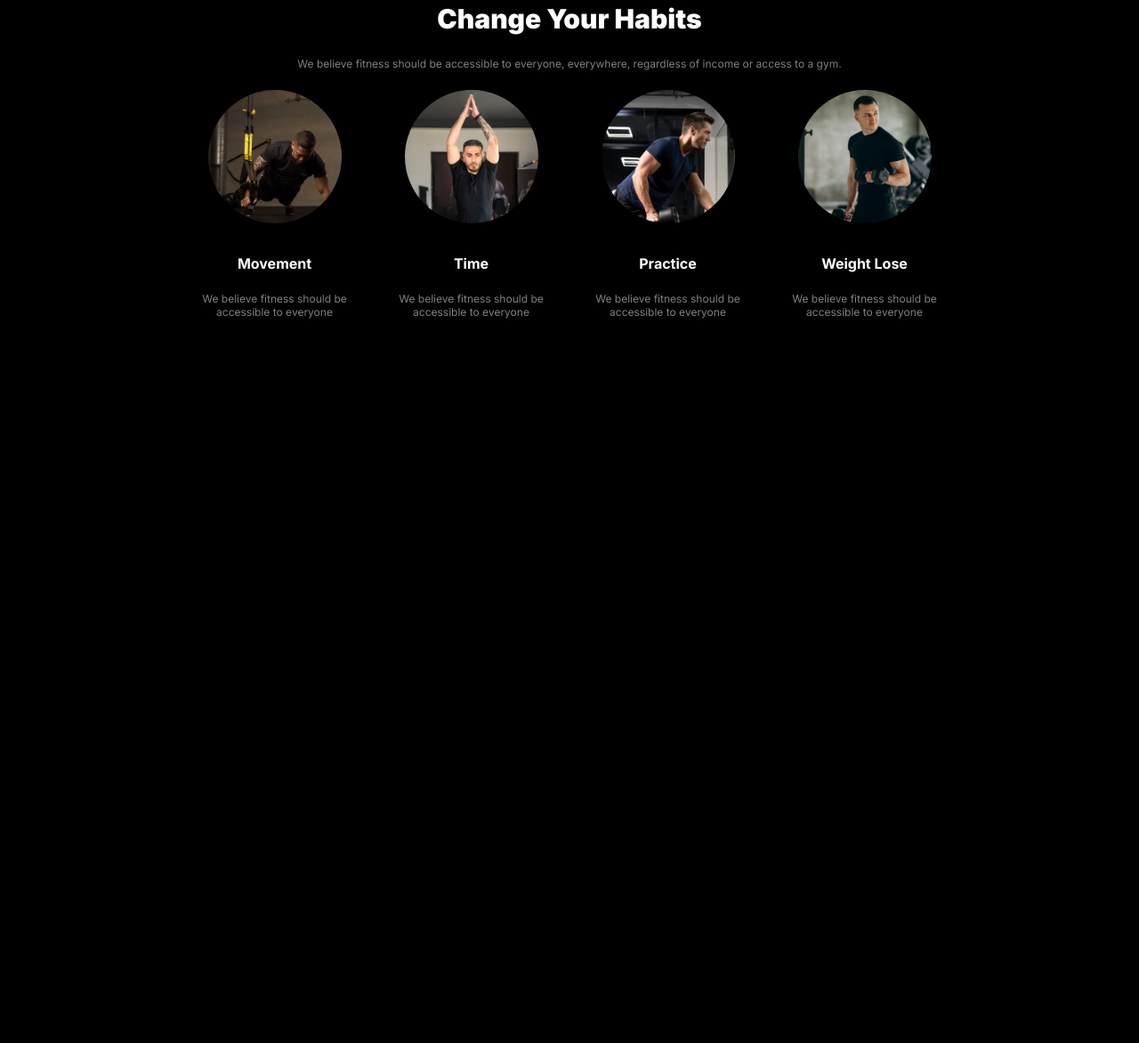
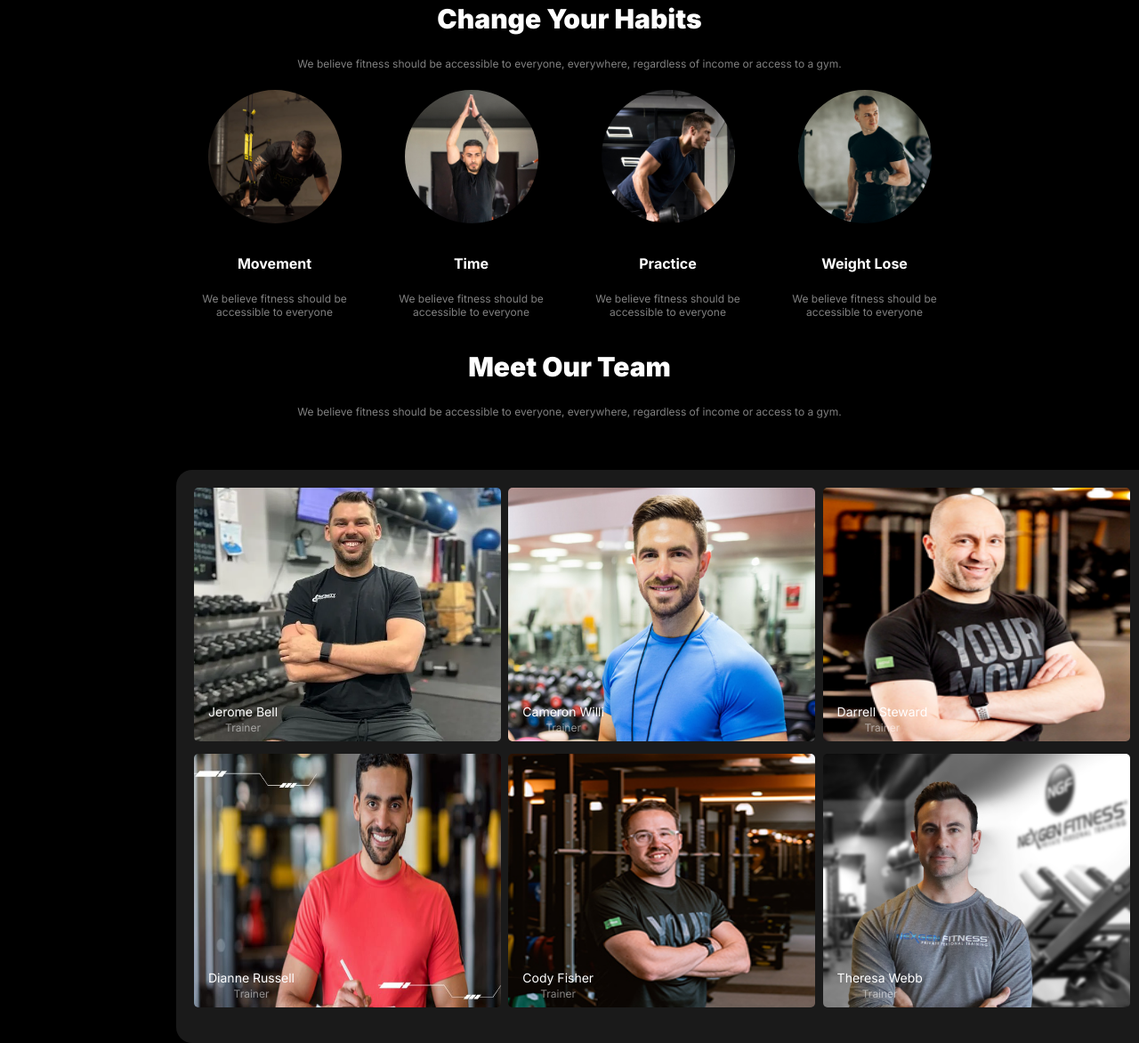
Before and after one commit to LiaJahan/fitness, a plain HTML site: page index.html in a window 1280 px wide. Shown: the part 717-1889 px from the top of the page at 89% size. Before the commit the page ends 1087 px from the top, so only its background shows below. Drawn offline with Linux system fonts and the light colour scheme; a web font is replaced by a local one.

Commit message:
adding meet team section

```diff
--- a/index.html
+++ b/index.html
@@ -58,8 +58,43 @@
                 <p class="opacity habit-paragraph">We believe fitness should be accessible to everyone</p>
             </div>
         </div>
+        </section>
 
-        </section>
+        <!-- meet team -->
+         <section>
+            <div class="team-intro">
+             <h2 class="h-header1">Meet Our Team</h2>
+             <p class="opacity habit-paragraph">We believe fitness should be accessible to everyone, everywhere, regardless of income or access to a gym.</p>
+            </div>
+         <div class="box">
+            <div class="photo-collage">
+                <div class="photo-item">
+                    <img src="images/trainer1.png" alt="trainers picture">
+                    <span class="photo-name">Jerome Bell<br><span class="opacity photo-paragraph">Trainer</span></span>
+                </div>
+                <div class="photo-item">
+                    <img src="images/trainer2.png" alt="trainers picture">
+                    <span class="photo-name">Cameron Willi<br><span class="opacity photo-paragraph">Trainer</span></span>
+                </div>
+                <div class="photo-item">
+                    <img src="images/trainer3.png" alt="trainers picture">
+                    <span class="photo-name">Darrell Steward<br><span class="opacity photo-paragraph">Trainer</span></span>
+                </div>
+                <div class="photo-item">
+                    <img src="images/trainer4.png" alt="trainers picture">
+                    <span class="photo-name">Dianne Russell<br><span class="opacity photo-paragraph">Trainer</span></span>
+                </div>
+                <div class="photo-item">
+                    <img src="images/trainer5.png" alt="trainers picture">
+                    <span class="photo-name">Cody Fisher<br><span class="opacity photo-paragraph">Trainer</span></span>
+                </div>
+                <div class="photo-item">
+                    <img src="images/trainer6.png" alt="trainers picture">
+                    <span class="photo-name">Theresa Webb<br><span class="opacity photo-paragraph">Trainer</span></span>
+                </div>
+            </div>
+        </div>
+    </section>
 
     </main>
     <footer>
--- a/style/style.css
+++ b/style/style.css
@@ -137,3 +137,58 @@ font-weight: 900;
 .habit-paragraph{
     font-size: 12px;
 }
+
+/* meet team */
+
+.photo-collage {
+    display: flex;
+    flex-wrap: wrap;
+    gap: 10px;
+}
+.photo-item {
+    position: relative;
+    width: calc(33.33% - 10px);
+}
+
+.photo-item img {
+    width: 345px;
+    height: 285px;
+    border-radius: 5px;
+}
+.photo-name {
+    position: absolute;
+    bottom: 10px;
+    left: 10px;
+    color: white;
+    font-size: 14px;
+    background: none;
+    padding: 2px 6px;
+    border-radius: 3px;
+}
+
+.box {
+    border-radius: 18px;
+    background: rgba(255, 255, 255, 0.1);
+    padding: 20px;
+    box-shadow: 0 0 15px rgba(0, 0, 0, 0.1);
+    width: 600px;
+    text-align: center;
+    width: 1060px;
+    height: 604px;
+    flex-direction: row;
+    justify-content: center;
+    align-items: flex-start;
+    gap: 20;
+    margin-top: 58px;
+}
+
+.team-intro{
+    text-align: center;
+    margin: auto 58px;
+
+}
+
+.photo-paragraph{
+    font-size: 12px;
+
+}
```
